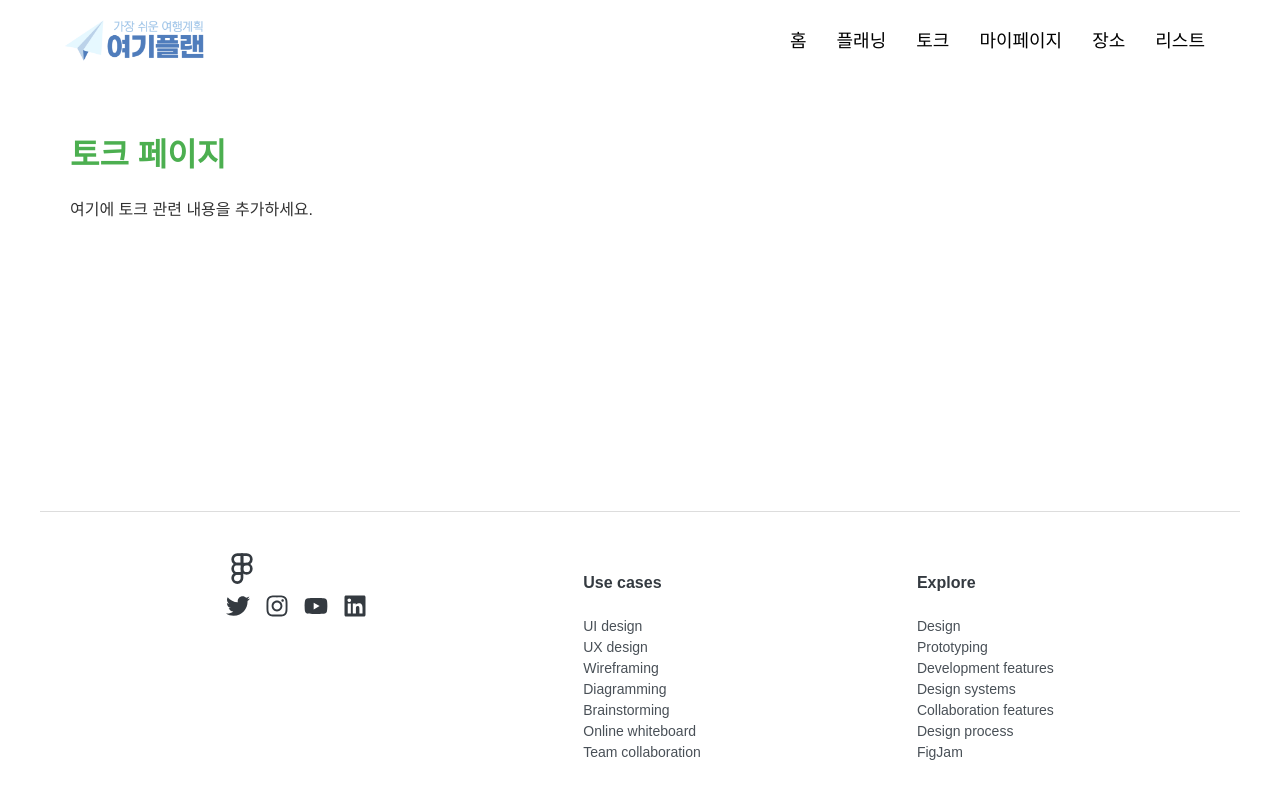
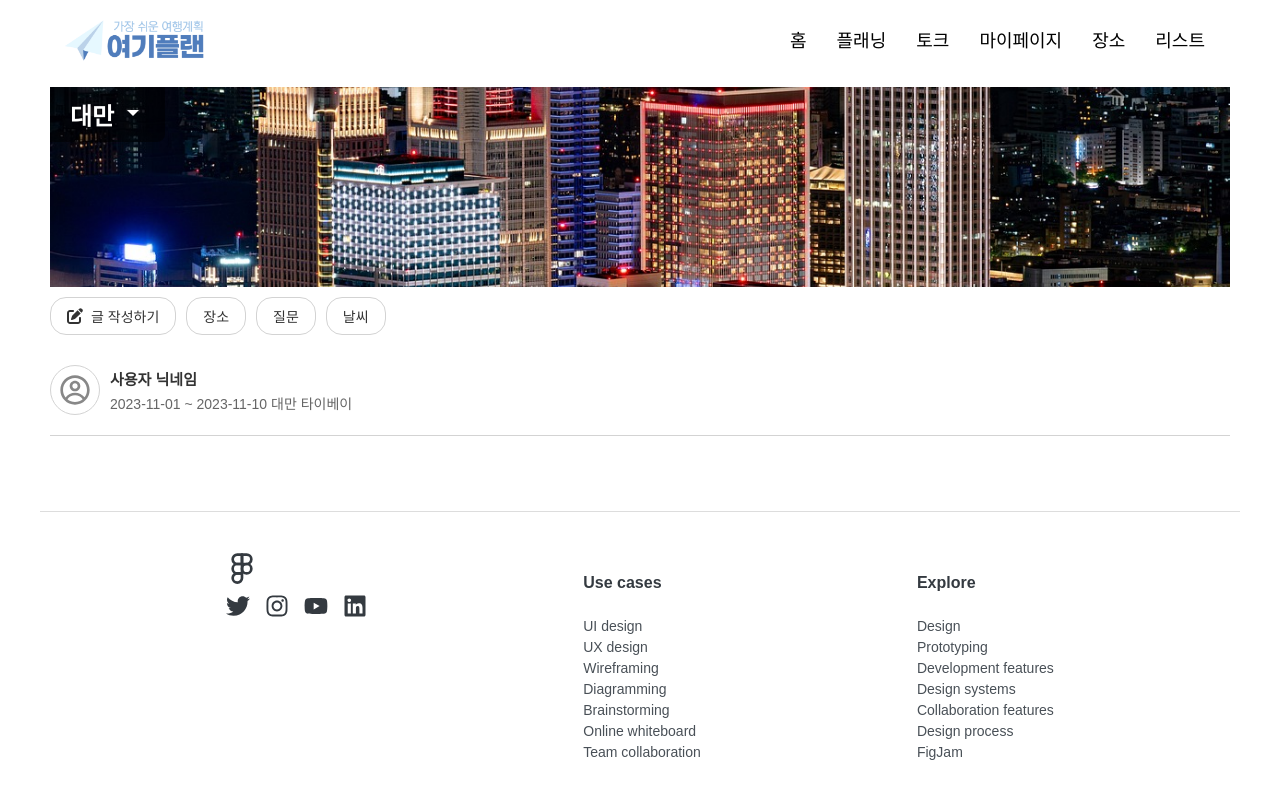
Before and after one commit to fuciple0/YeogiPlan_Project, a React (Vite) app: page /talk in a window 1280 px wide. Built offline with nearby package versions, Linux system fonts and the light colour scheme.

Commit message:
상단 화면 구축

```diff
--- a/src/pages/Talk.jsx
+++ b/src/pages/Talk.jsx
@@ -1,6 +1,27 @@
 // src/pages/Talk.jsx
 import React from 'react';
 import styled from 'styled-components';
+
+// 이미지 import
+import tiwanImage from '../assets/talk_img/tiwan.jpg';
+import { FaPenToSquare } from "react-icons/fa6"; // 글작성 칩버튼 안에 아이콘
+import { GiTalk } from "react-icons/gi"; // 댓글 표시
+import { IoMdArrowDropdown } from "react-icons/io"; // 아래 화살표
+import { CgProfile } from "react-icons/cg"; // 프로필
+
+
+const popularDestinations = [
+  { name: '대만', imageUrl: tiwanImage },
+  ]
+
+// 사용자 프로필 데이터 예시
+const userProfile = {
+  nickname: '사용자 닉네임',
+  profileImage: 'profileImageURL경로',  // 실제 프로필 이미지 경로를 추가
+  location: '대만 타이베이',
+  travelDates: '2023-11-01 ~ 2023-11-10'
+};
+
 
 const TalkContainer = styled.div`
   padding: 20px;
@@ -10,12 +31,161 @@ const Title = styled.h1`
   color: ${({ theme }) => theme.primaryColor};
 `;
 
+
+// 이미지 컨테이너 스타일
+const ImageContainer = styled.div`
+  width: 100%;
+  height: 200px; /* 이미지 높이 조정 */
+  background-image: url(${popularDestinations[0].imageUrl}); /* 첫 번째 이미지 사용 */
+  background-size: cover;
+  background-position: center;
+   position: relative; /* 자식 요소 배치를 위해 relative 설정 */
+`;
+
+// 이미지 안에 텍스트
+const TextOverlay = styled.div`
+  position: absolute;
+  top: 0; /* 이미지 안에서 텍스트를 중앙에 배치 */
+  left: 0;
+  color: white; /* 텍스트 색상 */
+  font-size: 24px;
+  font-weight: bold;
+  text-align: left;
+  background-color: rgba(0, 0, 0, 0.5); /* 배경에 반투명 처리를 추가해 가독성 향상 */
+  padding: 10px 20px;
+  border-bottom-right-radius: 8px;
+`;
+
+
+// Chip 버튼 스타일
+const ChipContainer = styled.div`
+  display: flex;
+  gap: 10px; /* 칩 버튼 간의 간격 */
+  padding: 10px 0;
+`;
+
+const ChipButton = styled.button`
+  display: flex;
+  padding: 8px 16px;
+  border: 1px solid #d3d3d3;
+  align-items: center; /* 아이콘과 텍스트를 수평 정렬 */
+  border-radius: 16px;
+  background-color: white;
+  color: #333;
+  font-size: 14px;
+  cursor: pointer;
+  transition: background-color 0.3s;
+
+  &:hover {
+    background-color: #507DBC;
+    color: white;
+    font-weight: bold;
+  }
+
+  &:active {
+    background-color: #507DBC; /* 클릭 시 파란색 */
+    color: white; /* 클릭 시 글씨 색상 변경 */
+    font-weight: bold;
+  }
+
+    /* 아이콘 스타일 */
+  svg {
+    margin-right: 8px; /* 텍스트와 아이콘 사이 간격 */
+    font-size: 16px;
+  }
+  `;
+
+
+// 사용자 프로필 컨테이너 스타일
+const ProfileContainer = styled.div`
+display: flex;
+align-items: center;
+gap: 10px;
+margin-top: 20px;
+`;
+
+const ProfileImage = styled.div`
+width: 50px;
+height: 50px;
+display: flex;
+border-radius: 50%;
+justify-content: center;
+align-items: center;
+object-fit: cover;
+border: 1px solid #d3d3d3; /* 프로필 이미지 테두리 */
+
+svg {
+    font-size: 32px;
+    color: #888;
+  }
+`;
+
+
+
+const Nickname = styled.div`
+  font-size: 15px;
+  font-weight: bold;
+  color: #333;
+`;
+
+
+const TravelInfo = styled.div`
+  font-size: 14px;
+  color: #666;
+  margin-top: 4px;
+`;
+
+
+// 구분선 스타일
+const Divider = styled.div`
+width: 100%;
+height: 1px;
+background-color: #d3d3d3; /* 연한 회색 */
+margin: 20px 0; /* 위, 아래 여백 */
+`;
+
+
+
+
+
 const Talk = () => {
   return (
-    <TalkContainer>
+    <>
+     {/* 이미지 컨테이너 내부에 텍스트 오버레이를 추가 */}
+     <ImageContainer>
+      <TextOverlay>
+     대만 <IoMdArrowDropdown icon={ IoMdArrowDropdown }/></TextOverlay>
+   </ImageContainer>
+
+{/* Chip 버튼을 이미지 아래에 추가 */}
+<ChipContainer>
+        <ChipButton>
+        <FaPenToSquare icon={ FaPenToSquare } /> 글 작성하기</ChipButton>
+        <ChipButton>장소</ChipButton>
+        <ChipButton>질문</ChipButton>
+        <ChipButton>날씨</ChipButton>
+      </ChipContainer>
+
+        {/* 사용자 프로필 및 닉네임 표시 영역 */}
+        <ProfileContainer>
+        <ProfileImage>
+        <CgProfile />
+          </ProfileImage>
+          <div>
+        <Nickname>{userProfile.nickname}</Nickname>
+        <TravelInfo>{userProfile.travelDates} {userProfile.location}</TravelInfo> {/* 여행 정보 */}
+
+        </div>
+      </ProfileContainer>
+
+
+      <Divider />
+
+{/* <TalkContainer>
       <Title>토크 페이지</Title>
       <p>여기에 토크 관련 내용을 추가하세요.</p>
-    </TalkContainer>
+    </TalkContainer> */}
+    </>
   );
 };
 
```
Also changed, not shown: src/components/TalkModal.jsx (added, +10 -0 lines), src/assets/talk_img/tiwan.jpg (added).
